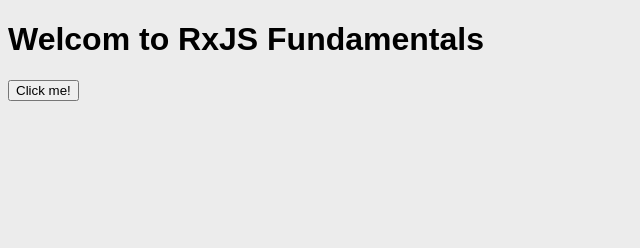
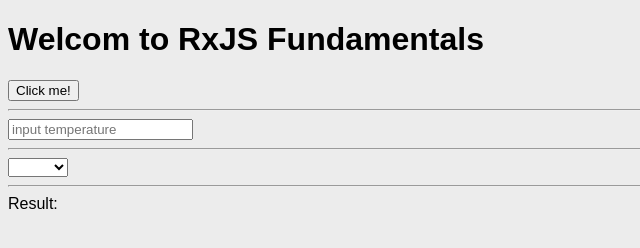
Before and after one commit to linhpvt/rxjs, a website built with webpack: page public/index.html in a window 1280 px wide. Shown: the whole page, without its empty margins (0-640 px from the left). Built offline with nearby package versions, Linux system fonts and the light colour scheme; no server answers.

Commit message:
Add combineLatest observable function

```diff
--- a/public/index.html
+++ b/public/index.html
@@ -25,6 +25,21 @@
   <body>
     <h1>Welcom to RxJS Fundamentals</h1>
     <button id="btnclick">Click me!</button>
+    <hr />
+    <input
+      type="text"
+      value=""
+      id="temperature"
+      placeholder="input temperature"
+    />
+    <hr />
+    <select id="conversion">
+      <option value="" selected hidden></option>
+      <option value="f2c">F -> C</option>
+      <option value="c2f">C -> F</option>
+    </select>
+    <hr />
+    <div>Result: <span id="result"></span></div>
   </body>
   <script src="/bundle.js"></script>
 </html>
--- /dev/null
+++ b/src/combine.latest.ts
@@ -0,0 +1,20 @@
+import { combineLatest, fromEvent } from 'rxjs';
+
+export default () => {
+  const temperature = document.getElementById('temperature');
+  const conversion = document.getElementById('conversion');
+  const result = document.getElementById('result');
+
+  const temperature$ = fromEvent(temperature, 'input');
+  const conversion$ = fromEvent(conversion, 'input');
+
+  combineLatest([temperature$, conversion$]).subscribe((results) => {
+    const [
+      // @ts-ignore
+      { target: { value: temp = '' } = {} },
+      // @ts-ignore
+      { target: { value: convert = '' } = {} },
+    ] = results;
+    result.innerText = `${temp}  ${convert.toUpperCase()}`;
+  });
+};
--- a/src/index.ts
+++ b/src/index.ts
@@ -1,2 +1,2 @@
-import sub from './fork.join';
+import sub from './combine.latest';
 sub();
```
